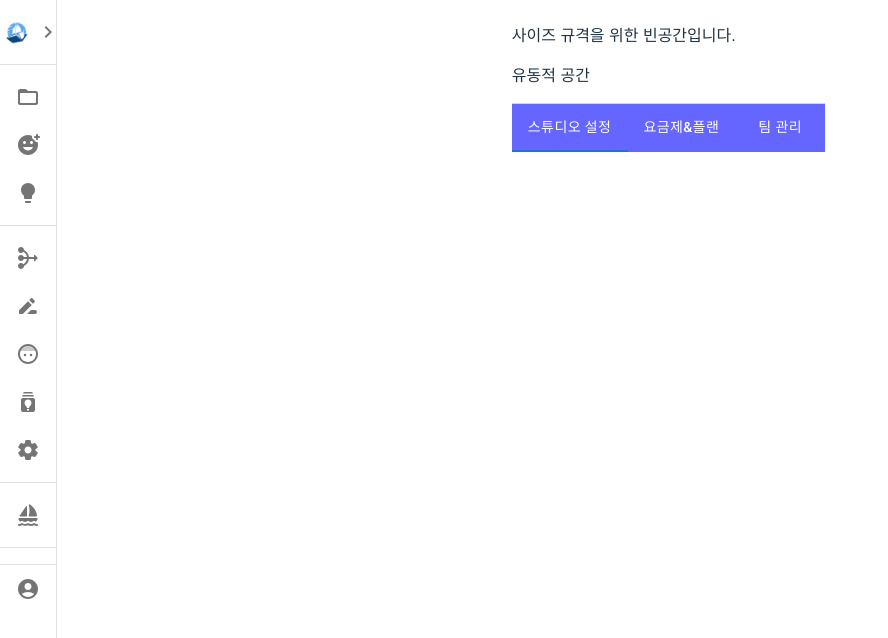
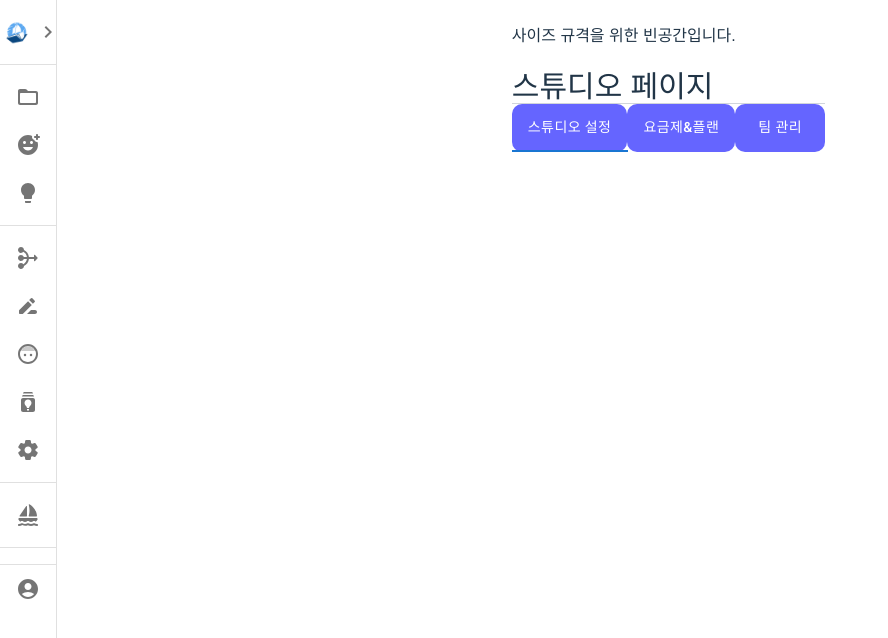
Before and after one commit to gittidev/Storyboat, a React (Vite) app in the folder frontend/: page /main/studio in a window 1280 px wide. Shown: the top 638 px of the page, without its empty margins (0-888 px from the left). Built offline with nearby package versions, Linux system fonts and the light colour scheme.

Commit message:
feat(studio) : SubTopbar titleprops 설정

```diff
--- /dev/null
+++ b/frontend/src/assets/fonts.css
@@ -0,0 +1,4 @@
+@font-face {
+  font-family: 'neon';
+  src: url('../srcs/fonts/NeonPlanetDisplay.ttf') format('truetype');
+}
--- a/frontend/src/components/SubTopBar.tsx
+++ b/frontend/src/components/SubTopBar.tsx
@@ -2,23 +2,27 @@ import { styled } from '@mui/system';
 import { Box } from "@mui/material"
 import Button from './Button';
 import { SearchBar } from './SearchBar';
+
+
+interface SubTopBarProps {
+  title?: string;
+}
 
 const StyledSubBar = styled(Box)`
     width : 100%;
     height : 40px;
     padding : 0px;
     border-bottom : 1px solid #D1D5DB;
+    font-size:30px;
 
 `
 
-const SubTopBar = () => {
+const SubTopBar = (props: SubTopBarProps) => {
   return (
-    <StyledSubBar sx={{ m: 0 }} >
-      유동적 공간
+    <StyledSubBar sx={{ m: 0 }}>
+      {props.title}
     </StyledSubBar>
-  )
+  );
+};
 
-
-}
-
-export default SubTopBar
+export default SubTopBar;
--- a/frontend/src/components/TabBar.tsx
+++ b/frontend/src/components/TabBar.tsx
@@ -16,7 +16,7 @@ function LinkTab(props: LinkTabProps) {
       component={Link}
       to={props.path}
       label={props.label}
-      sx={{backgroundColor: 'blue', color : 'white' }}
+      sx={{backgroundColor: 'blue', color : 'white' , borderRadius: '10px',}}
     />
   );
 }
--- a/frontend/src/pages/ProfilePage.tsx
+++ b/frontend/src/pages/ProfilePage.tsx
@@ -1,14 +1,17 @@
-import LoginPage from "./LoginPage"
-// import { BrowserRouter, Routes, Route } from "react-router-dom"
-
+import SubTopBar from "../components/SubTopBar"
+import TabBar from "../components/TabBar"
 import ProfileForm from "../components/ProfileCom/ProfileForm"
 import Profile from "../components/ProfileCom/Profile"
 
 const ProfilePage = () => {
     return (
         <>
-        프로필 페이지
-        {/* <LoginPage/>  */}
+        <SubTopBar title={'프로필 페이지'}/>
+        <>
+        <TabBar/>
+        </>
+
+
         <ProfileForm/>
         <Profile/>
         </>
--- a/frontend/src/pages/StudioPage.tsx
+++ b/frontend/src/pages/StudioPage.tsx
@@ -7,7 +7,7 @@ import { Outlet } from "react-router-dom"
 const StudioPage = () => {
     return (
         <>
-            <SubTopBar/>
+            <SubTopBar title={'스튜디오 페이지'}/>
             <TabBar/>
             <Box>
             <Outlet/>
```
